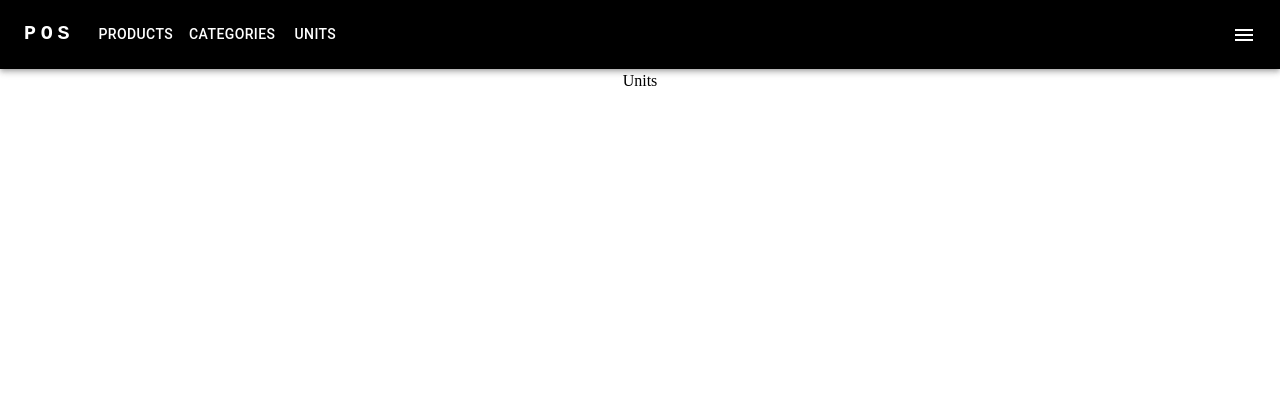
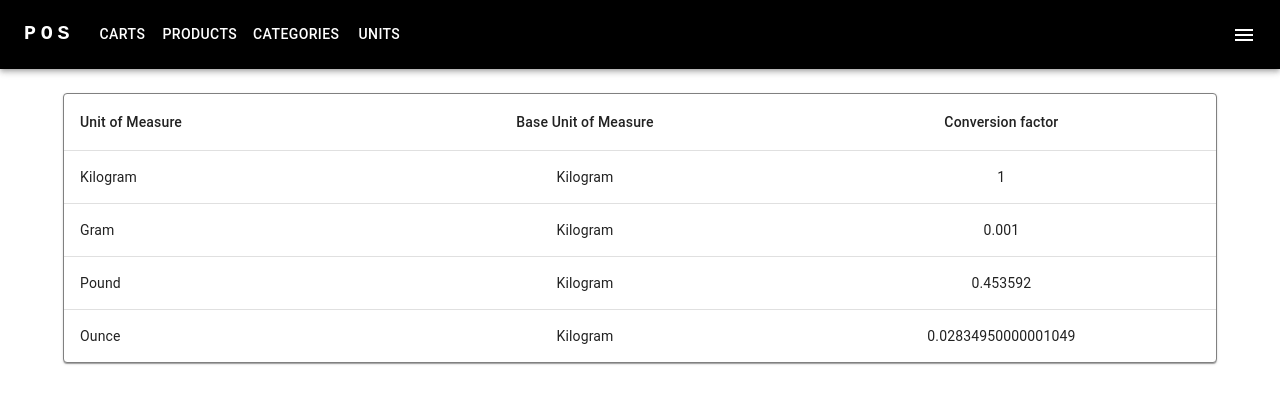
Before and after one commit to AyahDweikat/POS-project-finalProject, a React (Vite) app: page /units in a window 1280 px wide. Shown: the top 404 px of the page. Built offline with nearby package versions, Linux system fonts and the light colour scheme.

Commit message:
some edits on objects turn id to _id

```diff
--- a/src/Components/Categories/Categories.tsx
+++ b/src/Components/Categories/Categories.tsx
@@ -1,3 +1,4 @@
+/* eslint-disable @typescript-eslint/no-unused-vars */
 import {useState} from "react";
 import Box from "@mui/material/Box";
 import List from "@mui/material/List";
@@ -41,7 +42,7 @@ import { nanoid } from 'nanoid'
 //   "Drinks",
 // ];
 interface categoryObj {
-  id:string;
+  _id:string;
   cat:string;
 }
 export default function Categories() {
@@ -49,33 +50,33 @@ export default function Categories() {
   const location = useLocation()
   const [isEditting, setIsEditting] = useState(false)
   const [categories, setCategories] = useState<categoryObj[]>([
-    {id:"1", cat:"bakery"},
-    {id:"2", cat:"bread"},
-    {id:"3", cat:"meat"},
-    {id:"4", cat:"salad dressings"},
-    {id:"5", cat:"Condiments"},
-    {id:"6", cat:"breakfast foods"},
-    {id:"7", cat:"soups"},
-    {id:"8", cat: "sauces"},
-    {id:"9", cat:"oils"},
-    {id:"10", cat:"canned goods"},
-    {id:"11", cat:"rice"},
-    {id:"12", cat:"pasta"},
-    {id:"13", cat:"seafood"},
-    {id:"14", cat:"cereals"},
-    {id:"15", cat:"frozen foods"},
-    {id:"16", cat:"dairy"},
-    {id:"17", cat:"cheese"},
-    {id:"18", cat:"eggs"},
-    {id:"19", cat:"snacks"},
-    {id:"20", cat:"crackers"},
-    {id:"21", cat:"fruits"},
-    {id:"22", cat:"vegetables"},
-    {id:"23", cat:"drinks"},
+    {_id:nanoid(), cat:"bakery"},
+    {_id:nanoid(), cat:"bread"},
+    {_id:nanoid(), cat:"meat"},
+    {_id:nanoid(), cat:"salad dressings"},
+    {_id:nanoid(), cat:"Condiments"},
+    {_id:nanoid(), cat:"breakfast foods"},
+    {_id:nanoid(), cat:"soups"},
+    {_id:nanoid(), cat: "sauces"},
+    {_id:nanoid(), cat:"oils"},
+    {_id:nanoid(), cat:"canned goods"},
+    {_id:nanoid(), cat:"rice"},
+    {_id:nanoid(), cat:"pasta"},
+    {_id:nanoid(), cat:"seafood"},
+    {_id:nanoid(), cat:"cereals"},
+    {_id:nanoid(), cat:"frozen foods"},
+    {_id:nanoid(), cat:"dairy"},
+    {_id:nanoid(), cat:"cheese"},
+    {_id:nanoid(), cat:"eggs"},
+    {_id:nanoid(), cat:"snacks"},
+    {_id:nanoid(), cat:"crackers"},
+    {_id:nanoid(), cat:"fruits"},
+    {_id:nanoid(), cat:"vegetables"},
+    {_id:nanoid(), cat:"drinks"},
   ]);
   const deleteCategory = (idx:string) => {
     const newCategoryArray:categoryObj[] = categories.filter(item => {
-      if(item.id !== idx){
+      if(item._id !== idx){
         return item;
       }
     })
@@ -86,13 +87,13 @@ export default function Categories() {
       return;
     }
     if (!categories.find(item=> item.cat === newCat)) {
-      const newCategoryArr: categoryObj[] = [...categories,{id:nanoid(), cat:newCat}];
+      const newCategoryArr: categoryObj[] = [...categories,{_id:nanoid(), cat:newCat}];
         setCategories(newCategoryArr);
         navigate(location.pathname);
     }
   };
   const updateCategory = (idx:string, newCat:string)=>{
-    const updatedCat =categories.find(item=> item.id === idx)
+    const updatedCat =categories.find(item=> item._id === idx)
     if (updatedCat && updatedCat.cat== newCat) {
       return;
     }
@@ -100,7 +101,7 @@ export default function Categories() {
       return;
     }
     const newCategoryArr: categoryObj[] = categories.map(item => {
-      if(item.id !== idx){
+      if(item._id !== idx){
         return item;
       }
       else{
@@ -122,7 +123,6 @@ export default function Categories() {
             if (!values.category) {
               errors.category = "Required";
             }
-            // setSubmitting(true);
             return errors;
           }}
           onSubmit={(values, { setSubmitting }) => {
@@ -181,12 +181,12 @@ export default function Categories() {
           {categories.map((category) => {
             return (
               <ListItem
-                key={category.id}
+                key={category._id}
                 sx={{backgroundColor:"#eee5e5", m:"10px"}}
                 secondaryAction={
                   <IconButton
                     aria-label="delete"
-                    onClick={() => deleteCategory(category.id)}
+                    onClick={() => deleteCategory(category._id)}
                   >
                     <DeleteForeverRoundedIcon />
                   </IconButton>
@@ -200,7 +200,7 @@ export default function Categories() {
                   suppressContentEditableWarning={true}
                   onClick={()=>setIsEditting(true)}
                   onBlur={(e)=>{
-                    updateCategory(category.id, e.target.innerText)
+                    updateCategory(category._id, e.target.innerText)
                     setIsEditting(false)
                   }}
                   sx={{textTransform:"capitalize", outline:"none", borderBottom:isEditting? "1px solid grey":"0px"}}
--- a/src/Components/Navbar/Navbar.tsx
+++ b/src/Components/Navbar/Navbar.tsx
@@ -13,7 +13,7 @@ import Tooltip from '@mui/material/Tooltip';
 import MenuItem from '@mui/material/MenuItem';
 // import AdbIcon from '@mui/icons-material/Adb';
 import {Form} from 'react-router-dom'
-const pages = ['Products', 'Categories', 'Units'];
+const pages = ['Carts', 'Products', 'Categories', 'Units'];
 const settings = ['Profile', 'Logout'];
 
 function Navbar() {
--- a/src/Components/UnitsOfMeasure/Units.tsx
+++ b/src/Components/UnitsOfMeasure/Units.tsx
@@ -1,9 +1,56 @@
-import React from 'react'
+// import * as React from 'react';
+import Table from '@mui/material/Table';
+import TableBody from '@mui/material/TableBody';
+import TableCell from '@mui/material/TableCell';
+import TableContainer from '@mui/material/TableContainer';
+import TableHead from '@mui/material/TableHead';
+import TableRow from '@mui/material/TableRow';
+import Paper from '@mui/material/Paper';
+import { nanoid } from 'nanoid';
 
-function Units() {
-  return (
-    <div>Units</div>
-  )
+function createData(
+  _id:string,
+  unitMeasure: string,
+  baseUnit: string,
+  conversionFactor: number,
+
+) {
+  return {_id, unitMeasure, baseUnit, conversionFactor};
 }
 
-export default Units
+const rows = [
+  createData(nanoid(),'Kilogram', "Kilogram", 1),
+  createData(nanoid(),'Gram', "Kilogram", 0.001),
+  createData(nanoid(),'Pound', "Kilogram", 0.453592),
+  createData(nanoid(),'Ounce', "Kilogram", 0.02834950000001049),
+];
+
+export default function Units() {
+  return (
+    <TableContainer component={Paper} sx={{mt:3, width:"90%",mx:"auto", border:"1px solid grey"}}>
+      <Table sx={{ minWidth: 650 }} aria-label="simple table">
+        <TableHead>
+          <TableRow>
+            <TableCell>Unit of Measure</TableCell>
+            <TableCell align="center">Base Unit of Measure</TableCell>
+            <TableCell align="center">Conversion factor</TableCell>
+          </TableRow>
+        </TableHead>
+        <TableBody>
+          {rows.map((row) => (
+            <TableRow
+              key={row._id}
+              sx={{ '&:last-child td, &:last-child th': { border: 0 } }}
+            >
+              <TableCell component="th" scope="row">
+                {row.unitMeasure}
+              </TableCell>
+              <TableCell align="center">{row.baseUnit}</TableCell>
+              <TableCell align="center">{row.conversionFactor}</TableCell>
+            </TableRow>
+          ))}
+        </TableBody>
+      </Table>
+    </TableContainer>
+  );
+}
--- a/src/main.tsx
+++ b/src/main.tsx
@@ -21,6 +21,10 @@ const router = createBrowserRouter([
         errorElement:<ErrorPage />,
         children: [
           {index:true, element:<Carts />},
+          {
+            path: "carts",
+            element: <Carts />,
+          },
           {
             path: "products",
             element: <Products />,
```
